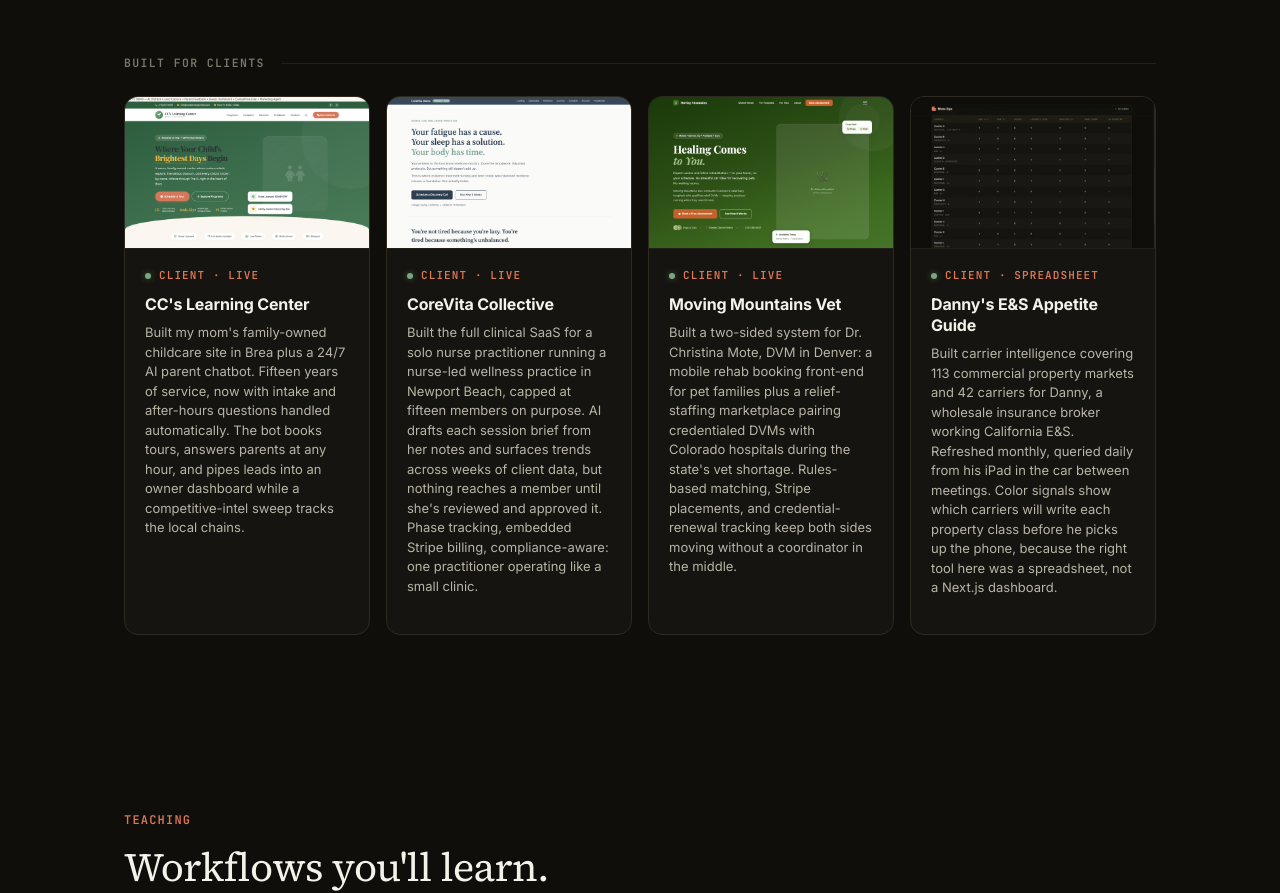
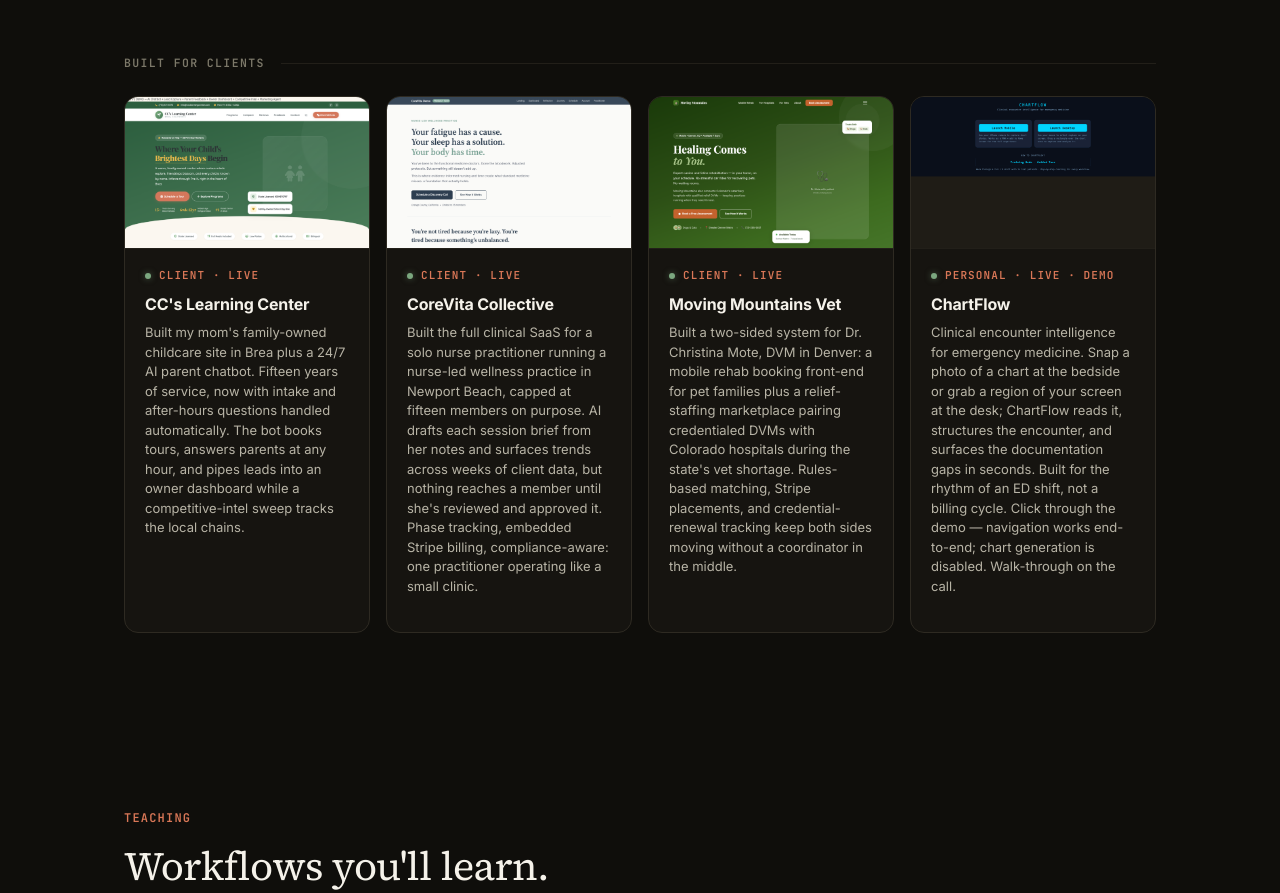
Before and after one commit to mikedmote52/moteops-landing, a website: page index.html in a window 1280 px wide. Shown: the part 1825-2718 px from the top of the page. Drawn offline with Linux system fonts and the light colour scheme.

Commit message:
landing: replace Danny demo card with ChartFlow live demo (?demo=1)

```diff
--- a/index.html
+++ b/index.html
@@ -990,14 +990,14 @@
           <p class="demo-desc">Built a two-sided system for Dr. Christina Mote, DVM in Denver: a mobile rehab booking front-end for pet families plus a relief-staffing marketplace pairing credentialed DVMs with Colorado hospitals during the state's vet shortage. Rules-based matching, Stripe placements, and credential-renewal tracking keep both sides moving without a coordinator in the middle.</p>
         </div>
       </a>
-      <div class="demo-card">
-        <div class="demo-shot"><img src="images/dannyes-desktop.png" alt="Danny's E&S Appetite Guide carrier matrix" loading="lazy" /></div>
+      <a class="demo-card" href="https://chartflow-ten.vercel.app/?demo=1" target="_blank" rel="noopener">
+        <div class="demo-shot"><img src="images/chartflow-desktop.png" alt="ChartFlow clinical encounter intelligence for emergency medicine" loading="lazy" /></div>
         <div class="demo-meta">
-          <div class="demo-tag"><span class="pip"></span>Client · Spreadsheet</div>
-          <div class="demo-title">Danny's E&amp;S Appetite Guide</div>
-          <p class="demo-desc">Built carrier intelligence covering 113 commercial property markets and 42 carriers for Danny, a wholesale insurance broker working California E&amp;S. Refreshed monthly, queried daily from his iPad in the car between meetings. Color signals show which carriers will write each property class before he picks up the phone, because the right tool here was a spreadsheet, not a Next.js dashboard.</p>
+          <div class="demo-tag"><span class="pip"></span>Personal · Live · Demo</div>
+          <div class="demo-title">ChartFlow</div>
+          <p class="demo-desc">Clinical encounter intelligence for emergency medicine. Snap a photo of a chart at the bedside or grab a region of your screen at the desk; ChartFlow reads it, structures the encounter, and surfaces the documentation gaps in seconds. Built for the rhythm of an ED shift, not a billing cycle. Click through the demo — navigation works end-to-end; chart generation is disabled. Walk-through on the call.</p>
         </div>
-      </div>
+      </a>
     </div>
   </div>
 </section>
```
Also changed, not shown: images/chartflow-desktop.png (added).
